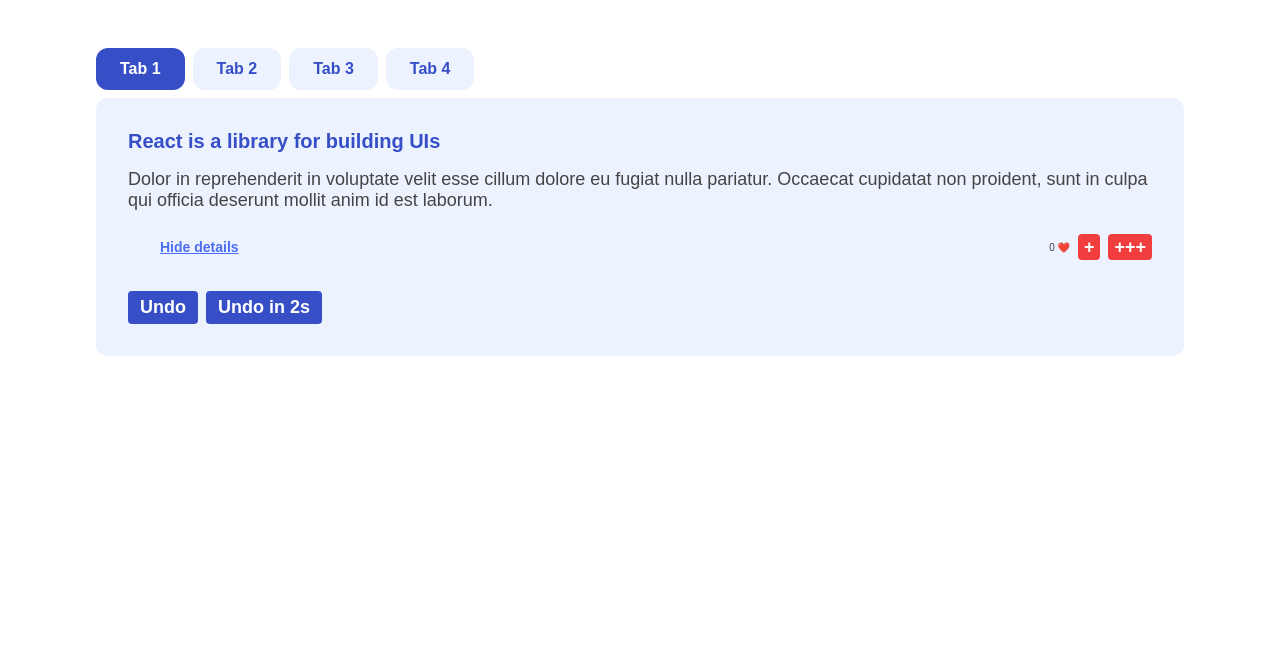
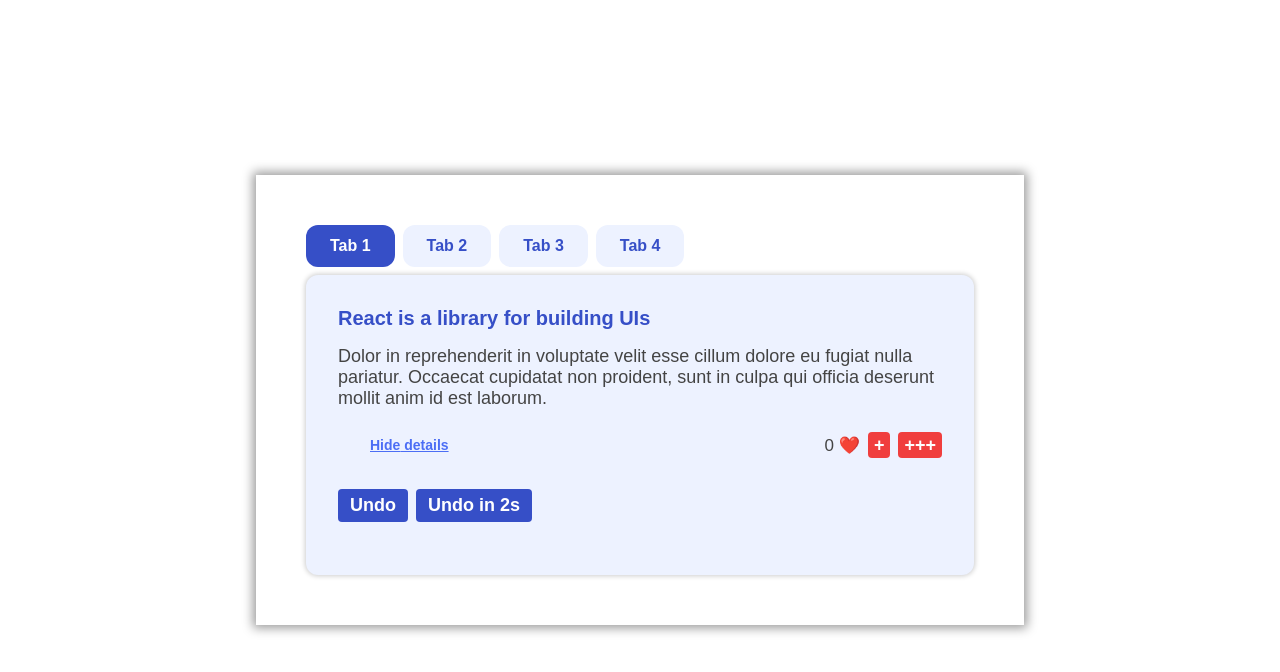
Before and after one commit to fkurusu7/learning_react, a React (Vite) app: page /hrw in a window 1280 px wide. Shown: the top 672 px of the page. Built offline with nearby package versions, Linux system fonts and the light colour scheme.

Commit message:
add loading and error messages using useEffect

```diff
--- a/src/apps/MainApp.jsx
+++ b/src/apps/MainApp.jsx
@@ -45,7 +45,7 @@
           <StyledLink to="/starrating">Star Rating</StyledLink>
         </li>
         <li>
-          <StyledLink to="/hrw">How React Works</StyledLink>
+          <StyledLink to="/hrw">How React Works (pending)</StyledLink>
         </li>
       </ul>
     </div>
--- a/src/apps/howreactworks/HowReactWorks.jsx
+++ b/src/apps/howreactworks/HowReactWorks.jsx
@@ -32,7 +32,7 @@
   const [activeTab, setActiveTab] = useState(0);
 
   return (
-    <div>
+    <div className="content-tabs">
       <div className="tabs">
         <Tab num={0} activeTab={activeTab} onClick={setActiveTab} />
         <Tab num={1} activeTab={activeTab} onClick={setActiveTab} />
@@ -96,7 +96,7 @@
 function DifferentContent() {
   return (
     <div className="tab-content">
-      <h4>I'm a DIFFERENT tab, so I reset state 💣💥</h4>
+      <h4>I am a DIFFERENT tab, so I reset state 💣💥</h4>
     </div>
   );
 }
--- a/src/apps/howreactworks/index_hrw.css
+++ b/src/apps/howreactworks/index_hrw.css
@@ -5,10 +5,21 @@
 }
 
 .container-hrw {
+  color: #444;
   font-family: sans-serif;
-  margin: 48px 96px;
   position: relative;
-  color: #444;
+  width: 100vw;
+  height: 100vh;
+
+  display: flex;
+  align-items: center;
+  justify-content: center;
+}
+
+.content-tabs {
+  box-shadow: 0 0 10px 3px rgba(0, 0, 0, 0.4);
+  padding: 50px;
+  width: 60%;
 }
 
 button {
@@ -49,8 +60,10 @@
 
 .tab-content {
   background-color: #edf2ff;
+  border-radius: 12px;
+  box-shadow: 0 0 5px 1px rgba(0, 0, 0, 0.2);
+  height: 300px;
   padding: 32px;
-  border-radius: 12px;
 }
 
 .tab-content h4 {
@@ -83,6 +96,10 @@
   gap: 8px;
 }
 
+.hearts-counter span {
+  font-size: 17px;
+}
+
 .hearts-counter button {
   background-color: #f03e3e;
   padding: 4px 6px;
--- a/src/apps/pizza/PizzasApp.jsx
+++ b/src/apps/pizza/PizzasApp.jsx
@@ -111,7 +111,7 @@
         </div>
       ) : (
         <p>
-          We're happy to welcome you between {openHour}:00 and {closeHour}:00.
+          We are happy to welcome you between {openHour}:00 and {closeHour}:00.
           Come visit us or order online.
         </p>
       )}
--- a/src/apps/usepopcorn/UsePopcornApp.jsx
+++ b/src/apps/usepopcorn/UsePopcornApp.jsx
@@ -2,6 +2,7 @@
 /* eslint-disable no-unused-vars */
 import { useState } from "react";
 import "./index.css";
+import { useEffect } from "react";
 
 const tempMovieData = [
   {
@@ -53,20 +54,58 @@
 const average = (arr) =>
   arr.reduce((acc, cur, i, arr) => acc + cur / arr.length, 0);
 
+const KEY = "5ca1d893";
+const URL_MOVIE_API = "https://www.omdbapi.com/?i=tt3896198&apikey=";
+
 export default function UsePopcornApp() {
-  const [movies, setMovies] = useState(tempMovieData);
-  const [watched, setWatched] = useState(tempWatchedData);
+  const [query, setQuery] = useState("");
+  const [movies, setMovies] = useState([]);
+  const [watched, setWatched] = useState([]);
+  const [isLoading, setIsLoading] = useState(false);
+  const [error, setError] = useState("");
+
+  useEffect(
+    function () {
+      async function fetchMovies() {
+        try {
+          setIsLoading(true);
+          setError("");
+          const res = await fetch(`${URL_MOVIE_API}${KEY}&s=${query}`);
+          if (!res.ok) throw new Error("Something went wrong fetching movies.");
+
+          const data = await res.json();
+          if (data.Response === "False") throw new Error("Movie not found");
+
+          setMovies(data.Search);
+        } catch (error) {
+          setError(error.message);
+        } finally {
+          setIsLoading(false);
+        }
+      }
+
+      if (query.length < 3) {
+        setMovies([]);
+        setError("");
+        return;
+      }
+      fetchMovies();
+    },
+    [query]
+  );
 
   return (
     <div className="container-usepopcorn">
       <NavBar>
         <Logo />
-        <Search />
+        <Search query={query} setQuery={setQuery} />
         <NumResults movies={movies} />
       </NavBar>
       <Main>
         <Box>
-          <MovieList movies={movies} />
+          {isLoading && <Loader />}
+          {!isLoading && !error && <MovieList movies={movies} />}
+          {error && <ErrorMessage message={error} />}
         </Box>
         <Box>
           <Summary watched={watched} />
@@ -77,6 +116,16 @@
   );
 }
 
+function ErrorMessage({ message }) {
+  return (
+    <p className="error">
+      <span>⛔️</span> {message}
+    </p>
+  );
+}
+function Loader() {
+  return <p className="loader">Loading...</p>;
+}
 function NavBar({ children }) {
   return <nav className="nav-bar-usepopcorn">{children}</nav>;
 }
@@ -98,8 +147,7 @@
   );
 }
 
-function Search() {
-  const [query, setQuery] = useState("");
+function Search({ query, setQuery }) {
   return (
     <input
       className="search"
```
